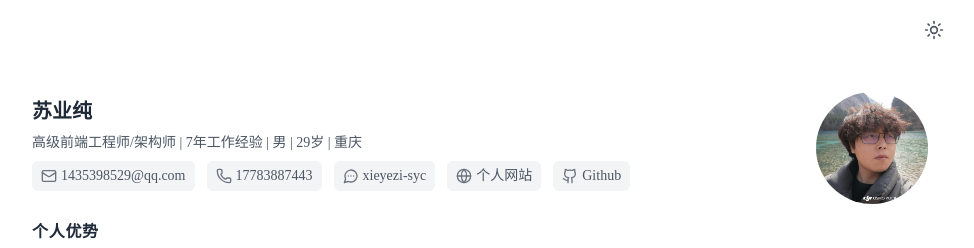
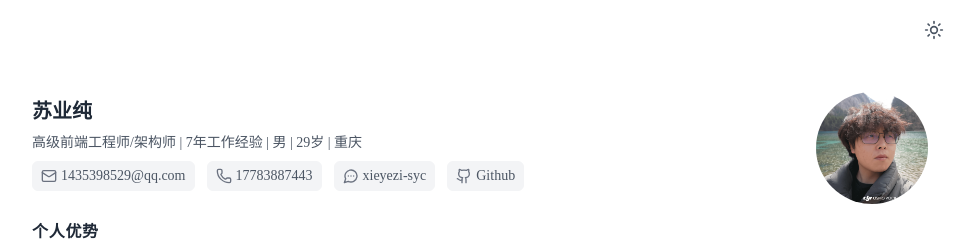
Before and after one commit to xieyezi/my-resume, a Next.js app: page / in a window 1280 px wide. Shown: the top 248 px of the page, without its empty margins (160-1134 px from the left). Built offline with nearby package versions, Linux system fonts and the light colour scheme.

Commit message:
refactor: comment out personal website link in ResumeProfile component for future consideration

```diff
--- a/src/components/resume-profile.tsx
+++ b/src/components/resume-profile.tsx
@@ -35,12 +35,12 @@ export function ResumeProfile() {
               xieyezi-syc
             </a>
           </li>
-          <li className='mr-3 mb-2 flex items-center'>
+          {/* <li className='mr-3 mb-2 flex items-center'>
             <Globe className='w-4 h-4 mr-1 text-gray-500' />
             <a href='https://www.xieyezi.info/' target='_blank' className='text-gray-600 dark:text-gray-300 hover:text-gray-800' rel='noreferrer'>
               个人网站
             </a>
-          </li>
+          </li> */}
           <li className='mr-3 mb-2 flex items-center'>
             <Github className='w-4 h-4 mr-1 text-gray-500' />
             <a href='https://github.com/xieyezi' target='_blank' className='text-gray-600 dark:text-gray-300 hover:text-gray-800' rel='noreferrer'>
```
